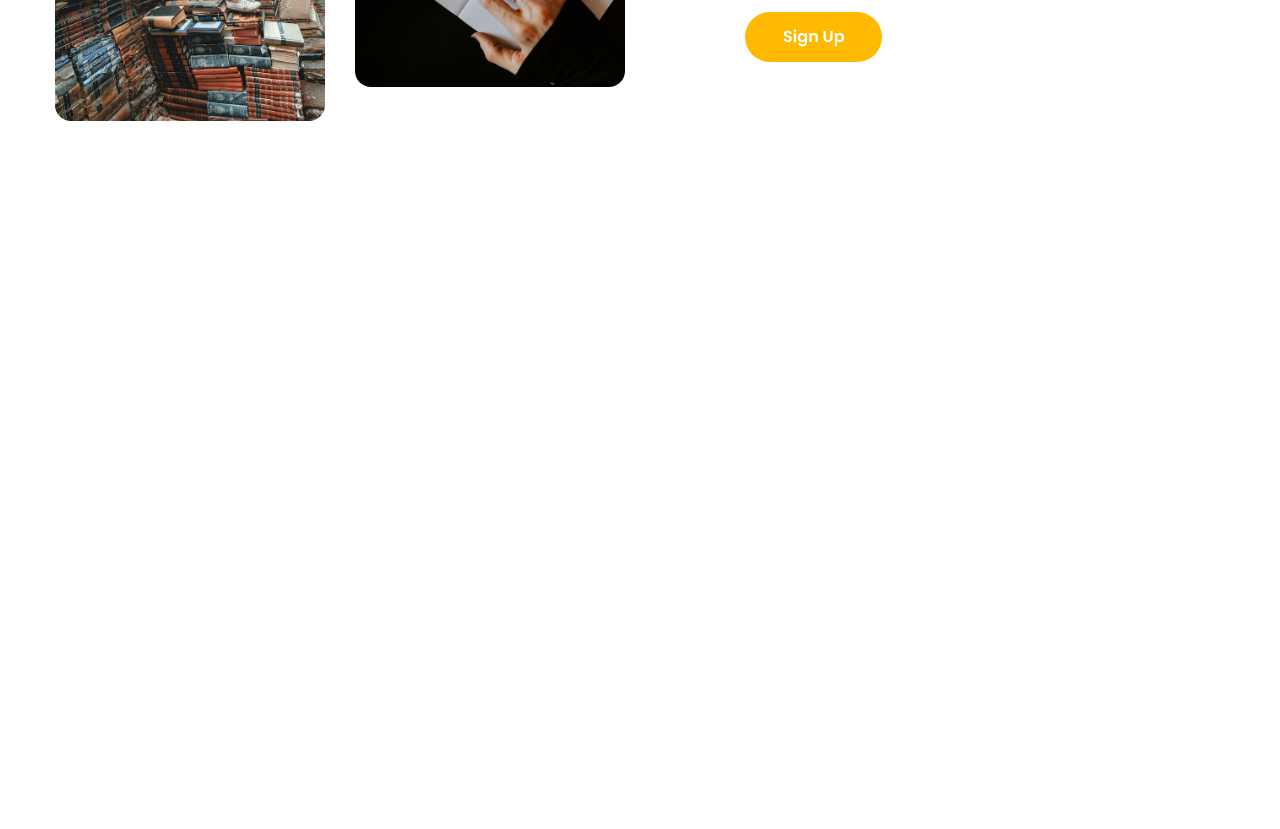
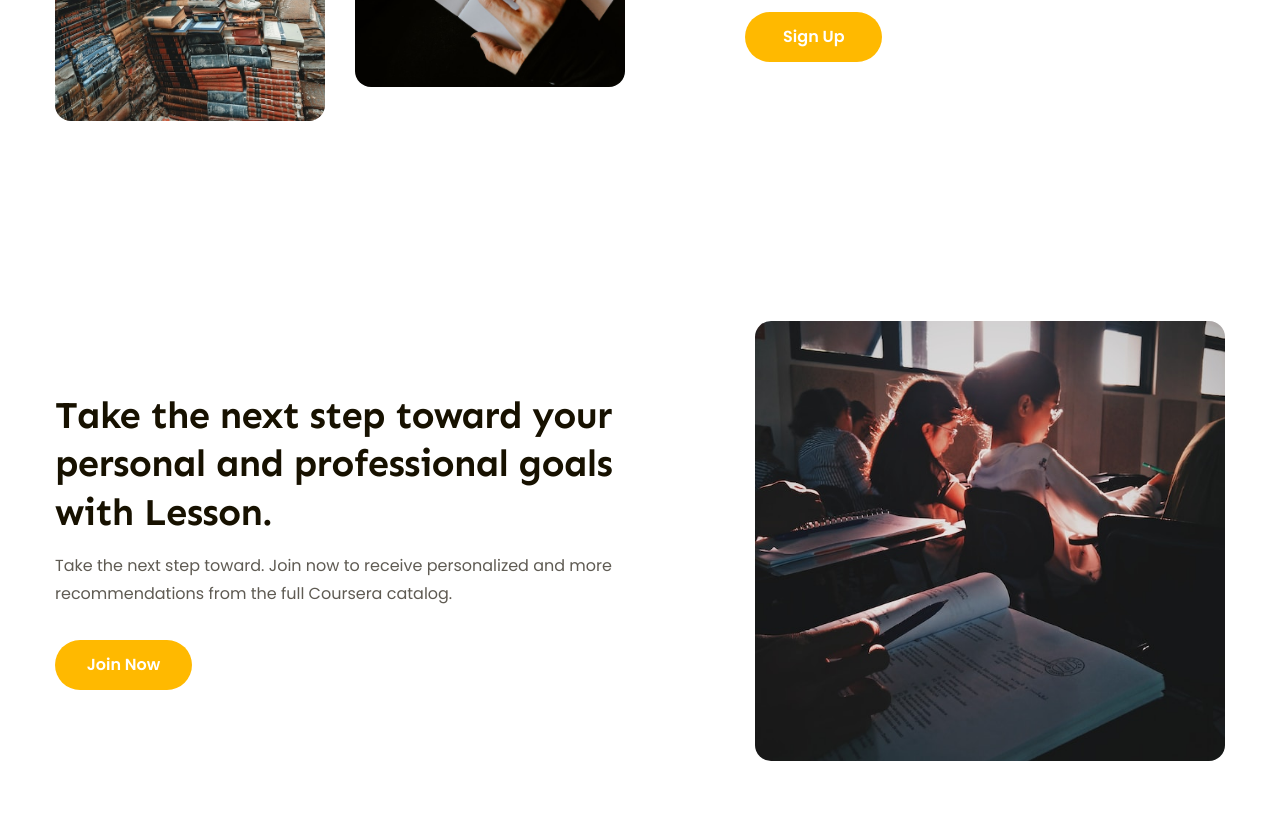
Before and after one commit to Heinizl/Figma-to-HTML, a plain HTML site: page index.html in a window 1280 px wide. Shown: the part 2855-3684 px from the top of the page. Drawn offline with Linux system fonts and the light colour scheme.

Commit message:
Hoàn thiện phần feature

```diff
--- a/assets/css/style.css
+++ b/assets/css/style.css
@@ -412,7 +412,7 @@
   font-style: italic;
   line-height: 1.54;
 }
-/* =================feature=============== */
+/* =================feature 1=============== */
 .feature {
   margin-top: 135px;
   padding: 65px 0px;
@@ -452,3 +452,17 @@
   background-color: var(--primary-color);
   margin-top: 32px;
 }
+/* =================feature 2=============== */
+.feature-2nd {
+  margin-top: 70px;
+}
+.feature-2nd .body {
+  flex-direction: row-reverse;
+}
+.feature-2nd .content {
+  width: 49%;
+}
+.feature-2nd .images img {
+  width: 470px;
+  height: 440px;
+}
--- a/index.html
+++ b/index.html
@@ -364,7 +364,7 @@
         </div>
       </div>
 
-      <!-- feature -->
+      <!-- feature 1-->
       <div class="feature">
         <div class="main-content">
           <div class="body">
@@ -394,6 +394,33 @@
           </div>
         </div>
       </div>
+
+      <!-- feature 2-->
+      <div class="feature feature-2nd">
+        <div class="main-content">
+          <div class="body">
+            <div class="images">
+              <img
+                src="./assets/img/learn3.jpg"
+                alt="Take the next step toward your personal and professional goals with
+                            Lesson."
+              />
+            </div>
+            <div class="content">
+              <h2 class="heading-lv2">
+                Take the next step toward your personal and professional goals
+                with Lesson.
+              </h2>
+
+              <p class="desc">
+                Take the next step toward. Join now to receive personalized and
+                more recommendations from the full Coursera catalog.
+              </p>
+              <a href="#!" class="btn cta-btn">Join Now</a>
+            </div>
+          </div>
+        </div>
+      </div>
     </main>
   </body>
 </html>
```
